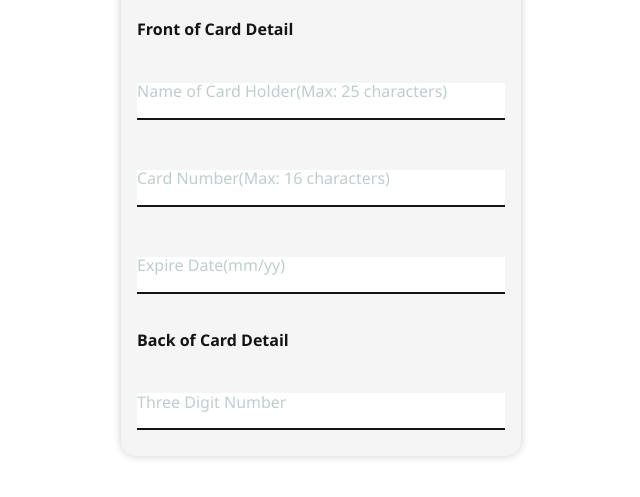
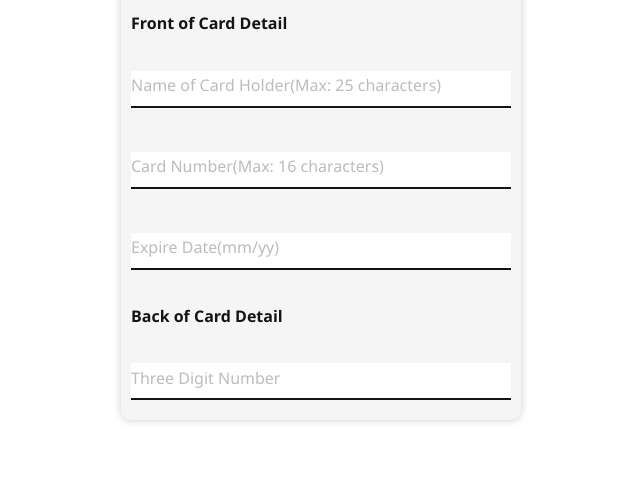
Before and after one commit to PreciousNicholas/Card-creator-app, a plain HTML site: page index.html in a window 1280 px wide. Shown: the part 275-772 px from the top of the page, without its empty margins (319-959 px from the left). Drawn offline with Linux system fonts and the light colour scheme.

Commit message:
my Commit

```diff
--- a/index.css
+++ b/index.css
@@ -246,11 +246,11 @@
     display: grid;
     grid-gap: 1.5rem;
     width: 100%;
-    padding: 16px;
+    padding: 10px;
     max-width: 400px;
     margin: 3rem auto;
     background-color: whitesmoke;
-    border-radius: 15px;
+    border-radius: 10px;
 
     box-shadow: 0 0 8px rgba(7, 4, 4, 0.2);
   }
@@ -261,10 +261,10 @@
 
   .form-control {
     position: relative;
-    padding-top: 16px;
+    padding-top: 10px;
     padding-bottom: 10px;
     font-size: 16px;
-    color: #1444;
+    color: rgba(3, 3, 3, 0.267);
   }
 
   .box {
@@ -299,10 +299,10 @@
     color: var(--primary-color);
   }
 
-  /* .box:focus,
+  .box:focus,
   .box:valid {
     border-bottom: 2px solid var(--primary-color);
-  } */
+  }
 
   @media screen and (min-width: 360px) {
     .debit {
```
